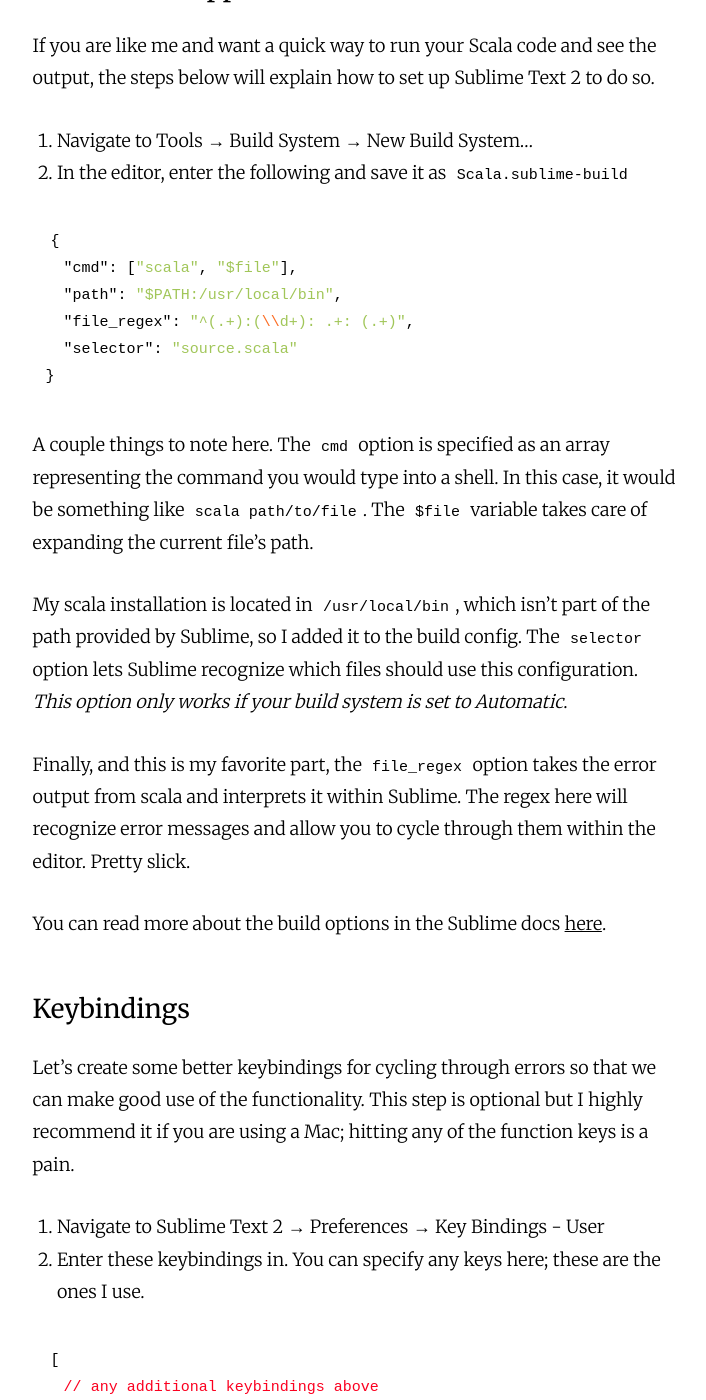
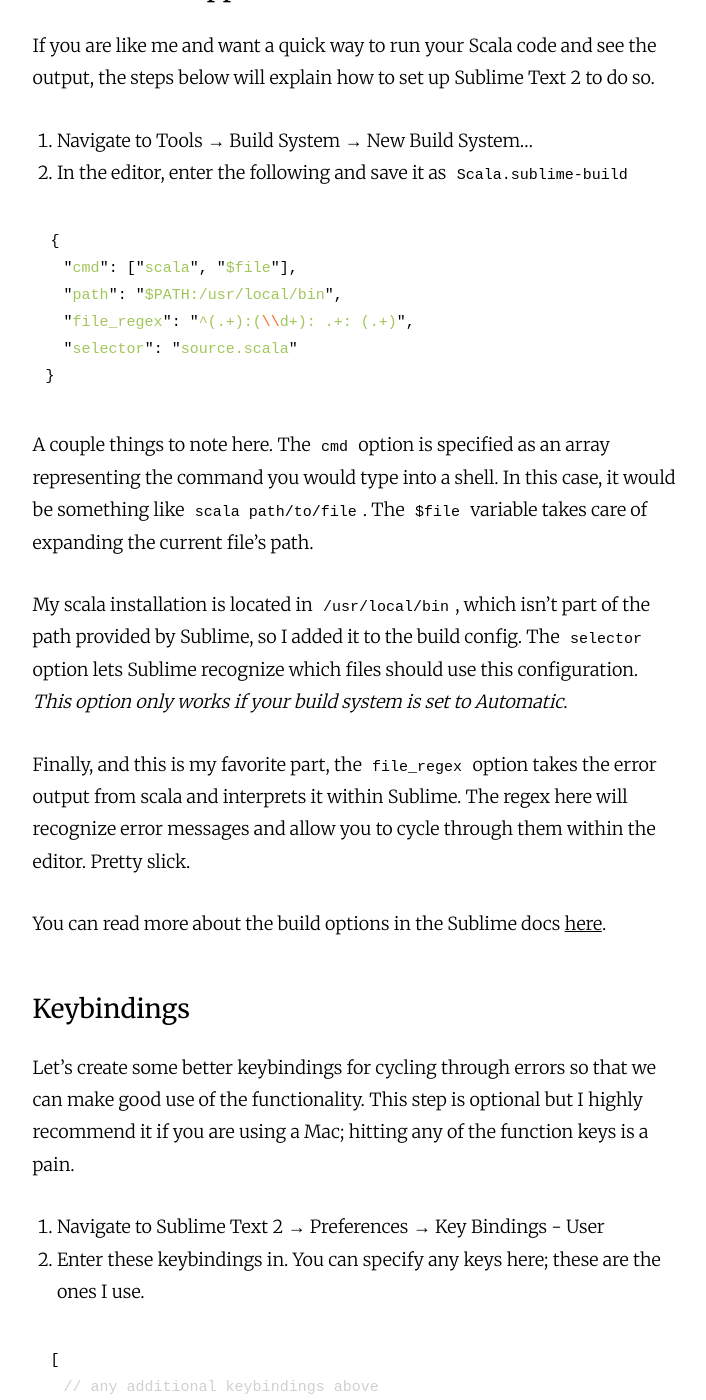
Before and after one commit to jcomo/jcomo.github.io, a Jekyll site: the page built from _posts/2014-06-21-easy-scala-integration-with-sublime-text-2.markdown, in a window 1280 px wide and 1400 px high, scrolled down 954 px. Shown: the whole window, without its empty margins (387-1093 px from the left). Built offline with Jekyll 4.4.1, drawn with Linux system fonts in a browser that asks for light colours; some of the changed text lies outside the part shown.

Commit message:
javascript not json

```diff
--- a/_posts/2014-06-21-easy-scala-integration-with-sublime-text-2.markdown
+++ b/_posts/2014-06-21-easy-scala-integration-with-sublime-text-2.markdown
@@ -20,7 +20,7 @@ If you are like me and want a quick way to run your Scala code and see the outpu
 1. Navigate to Tools &rarr; Build System &rarr; New Build System...
 1. In the editor, enter the following and save it as `Scala.sublime-build`
 
-{% highlight json %}
+{% highlight javascript %}
 {
   "cmd": ["scala", "$file"],
   "path": "$PATH:/usr/local/bin",
@@ -44,7 +44,7 @@ Let's create some better keybindings for cycling through errors so that we can m
 1. Navigate to Sublime Text 2 &rarr; Preferences &rarr; Key Bindings - User
 2. Enter these keybindings in. You can specify any keys here; these are the ones I use.
 
-{% highlight json %}
+{% highlight javascript %}
 [
   // any additional keybindings above
 
```
